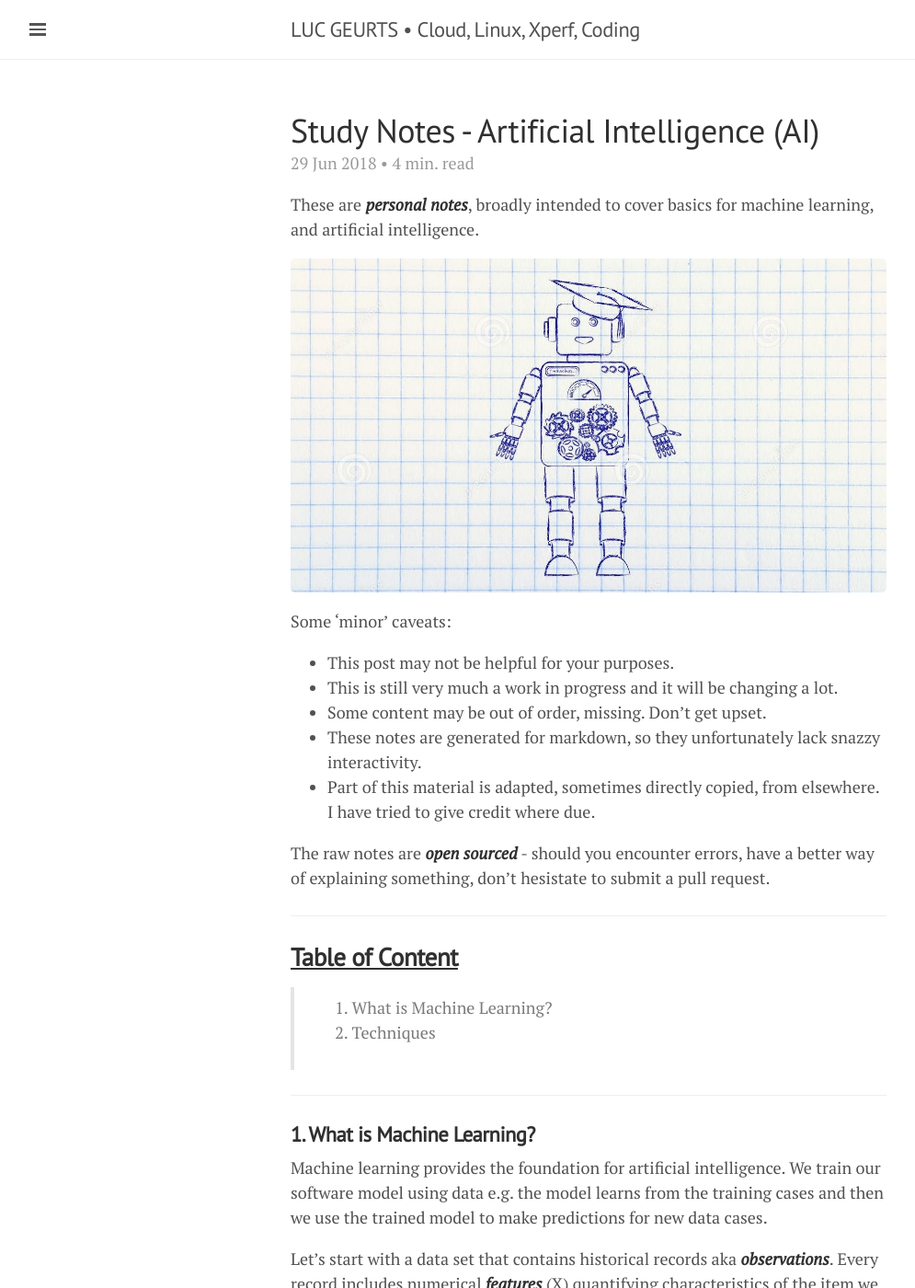
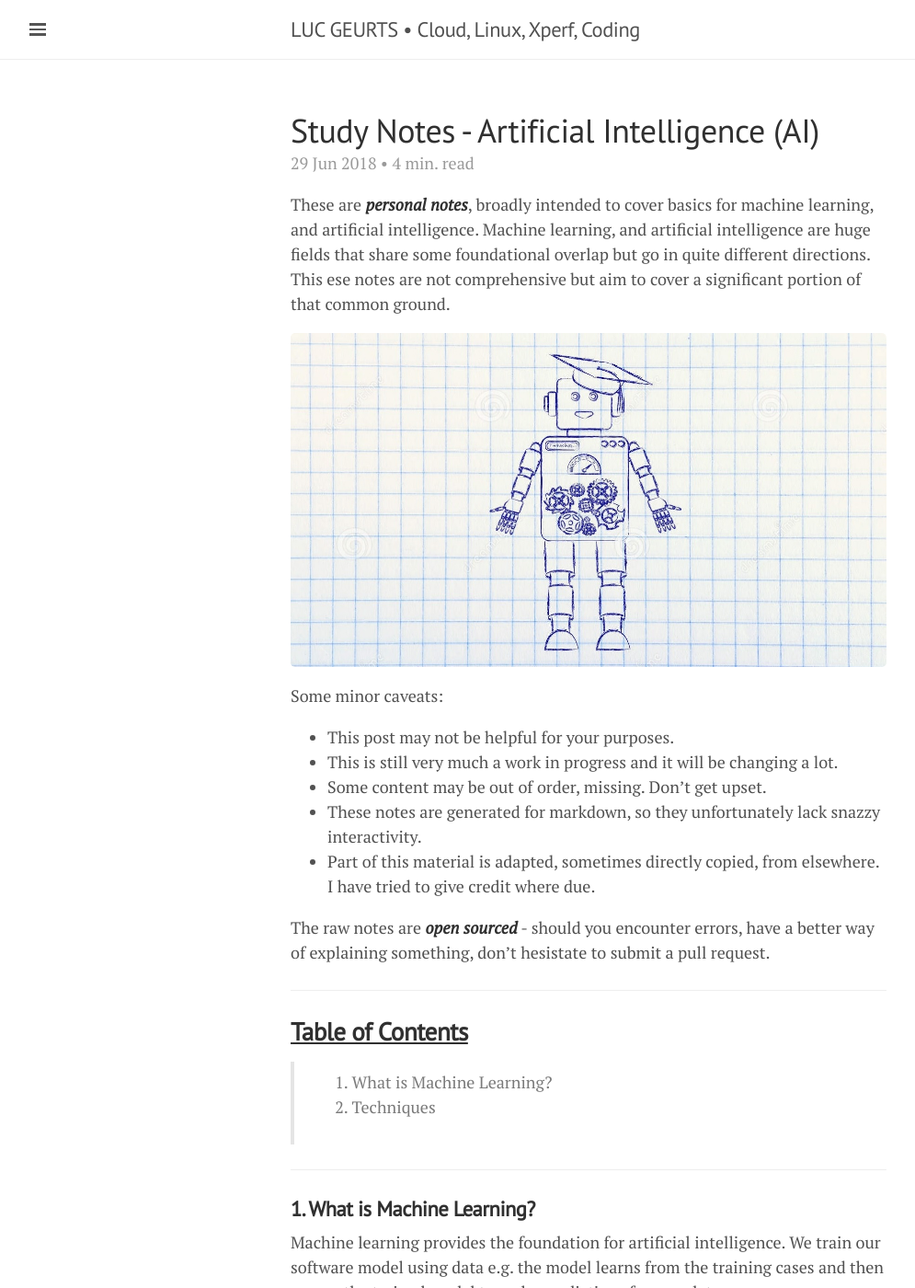
Before and after one commit to lgeurts/lgeurts.github.io, a Jekyll site: the page built from _posts/2018-06-29-artificial-intelligence-basics.md, in a window 1280 px wide and 1400 px high. Shown: the whole window at 92% size, without its empty margins (0-995 px from the left). Built offline with Jekyll 4.4.1, drawn with Linux system fonts in a browser that asks for light colours; nearby versions of some CDN libraries.

Commit message:
Update 2018-06-29-artificial-intelligence-basics.md

```diff
--- a/_posts/2018-06-29-artificial-intelligence-basics.md
+++ b/_posts/2018-06-29-artificial-intelligence-basics.md
@@ -8,10 +8,11 @@ tags: [ Artificial Intelligence ]
 ---
 
 These are ***personal notes***, broadly intended to cover basics for machine learning, and artificial intelligence.
+Machine learning, and artificial intelligence are huge fields that share some foundational overlap but go in quite different directions. This ese notes are not comprehensive but aim to cover a significant portion of that common ground.
 
 ![Robot](/assets/artificial-intelligence.jpg)
 
-Some 'minor' caveats:
+Some minor caveats:
 * This post may not be helpful for your purposes.
 * This is still very much a work in progress and it will be changing a lot.
 * Some content may be out of order, missing. Don't get upset.
@@ -22,7 +23,7 @@ The raw notes are ***open sourced*** - should you encounter errors, have a bette
 
 ------------------------------------------------------------------------------
 
-## **<u>Table of Content</u>**
+## **<u>Table of Contents</u>**
 
 > 1. What is Machine Learning?
 > 2. Techniques
```
